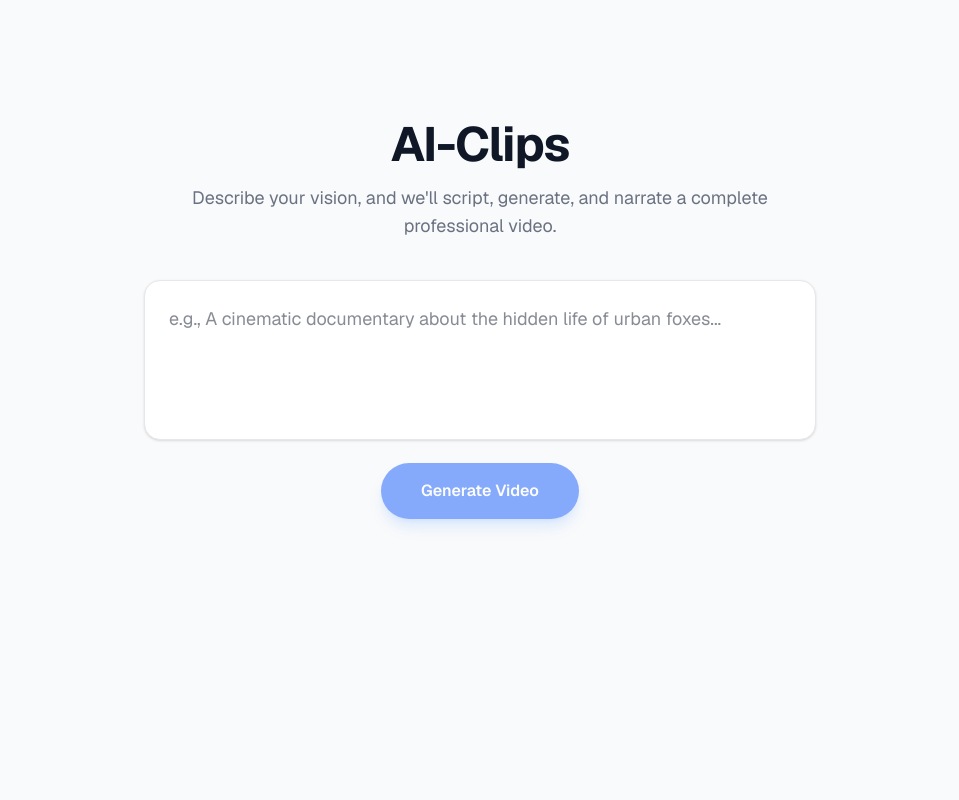
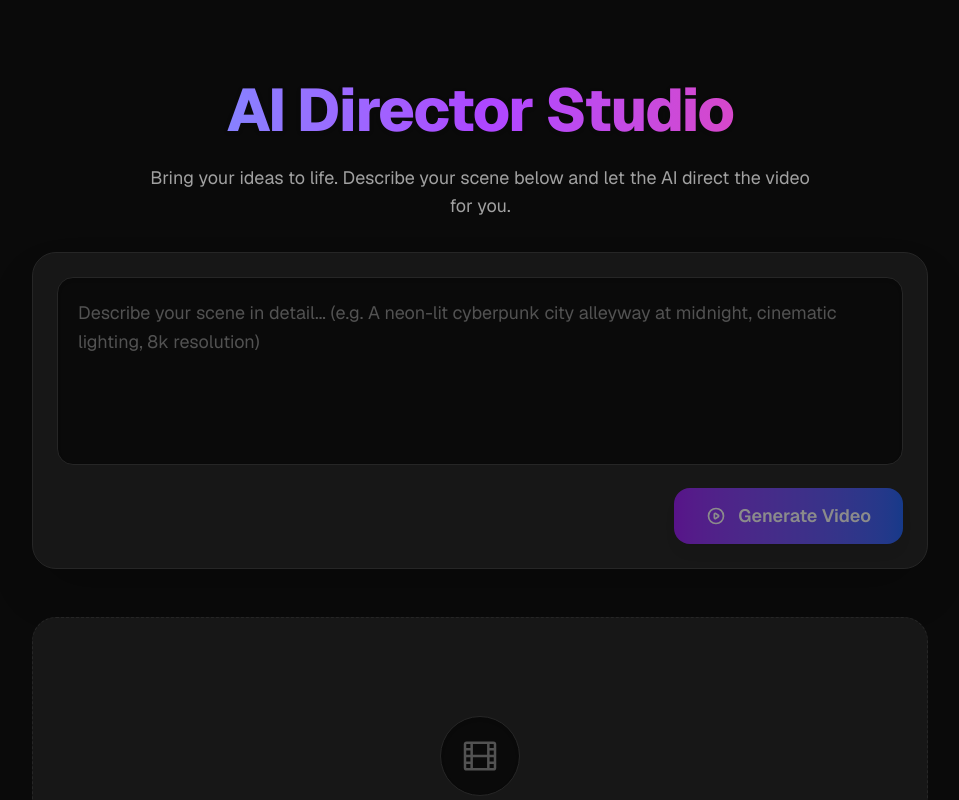
Before and after one commit to ahmadrasheed22/ai-clips, a Next.js app: page / in a window 1280 px wide. Shown: the top 800 px of the page, without its empty margins (160-1119 px from the left). Built offline with nearby package versions, Linux system fonts and the light colour scheme.

Commit message:
feat: build Next.js UI and connect to NestJS backend

```diff
--- a/app/page.tsx
+++ b/app/page.tsx
@@ -1,94 +1,85 @@
 "use client";
 
-import { useState, useRef, useEffect } from "react";
-import { PromptBox } from "../components/PromptBox";
-import { LoadingIndicator, loadingStates } from "../components/LoadingIndicator";
-import { VideoPlayer } from "../components/VideoPlayer";
-import { CaptionCard } from "../components/CaptionCard";
+import { useState } from "react";
 
 export default function Home() {
   const [prompt, setPrompt] = useState("");
-  const [isGenerating, setIsGenerating] = useState(false);
-  const [loadingIndex, setLoadingIndex] = useState(0);
-  const [isComplete, setIsComplete] = useState(false);
-
-  const resultRef = useRef<HTMLDivElement>(null);
+  const [isLoading, setIsLoading] = useState(false);
 
   const handleGenerate = () => {
-    if (!prompt) return;
-    setIsGenerating(true);
-    setIsComplete(false);
-    setLoadingIndex(0);
+    if (!prompt.trim()) return;
 
-    // Smoothly scroll to the result area right as generation starts
+    console.log("Generating video for prompt:", prompt);
+    setIsLoading(true);
+
     setTimeout(() => {
-      resultRef.current?.scrollIntoView({ behavior: "smooth" });
-    }, 100);
-
-    // Mock progress simulation
-    let currentIdx = 0;
-    const interval = setInterval(() => {
-      currentIdx++;
-      if (currentIdx < loadingStates.length) {
-        setLoadingIndex(currentIdx);
-      } else {
-        clearInterval(interval);
-        setIsGenerating(false);
-        setIsComplete(true);
-      }
-    }, 1200); // 1.2s per state for demonstration
+      setIsLoading(false);
+    }, 2000);
   };
 
-  const handleReset = () => {
-    setPrompt("");
-    setIsComplete(false);
-    window.scrollTo({ top: 0, behavior: "smooth" });
-  };
+  return (
+    <main className="min-h-screen bg-neutral-950 text-neutral-100 p-8 flex flex-col items-center font-sans">
+      <div className="max-w-4xl w-full space-y-8 mt-12">
+        <header className="text-center space-y-4">
+          <h1 className="text-5xl md:text-6xl font-extrabold tracking-tight bg-gradient-to-r from-blue-400 via-purple-500 to-pink-500 bg-clip-text text-transparent drop-shadow-sm pb-2">
+            AI Director Studio
+          </h1>
+          <p className="text-neutral-400 text-lg max-w-2xl mx-auto">
+            Bring your ideas to life. Describe your scene below and let the AI direct the video for you.
+          </p>
+        </header>
 
-  // Scroll smoothly to video when generation finishes (in case they scrolled back up)
-  useEffect(() => {
-    if (isComplete) {
-      resultRef.current?.scrollIntoView({ behavior: "smooth", block: "start" });
-    }
-  }, [isComplete]);
-
-  return (
-    <div className="flex min-h-screen flex-col items-center bg-gray-50 dark:bg-zinc-950 font-sans text-gray-900 dark:text-gray-100 p-8 sm:p-20 transition-colors duration-500">
-      <main className="flex flex-col w-full max-w-4xl flex-1 items-center justify-start gap-10">
-
-        {/* Header */}
-        <div className="text-center space-y-4 pt-10">
-          <h1 className="text-4xl sm:text-5xl font-bold tracking-tight text-gray-900 dark:text-white">
-            AI-Clips
-          </h1>
-          <p className="text-lg text-gray-500 dark:text-gray-400 max-w-xl mx-auto">
-            Describe your vision, and we'll script, generate, and narrate a complete professional video.
-          </p>
+        <div className="bg-neutral-900 border border-neutral-800 rounded-3xl p-6 shadow-2xl transition-all duration-300 hover:border-neutral-700">
+          <textarea
+            className="w-full bg-neutral-950 border border-neutral-800 rounded-2xl p-5 text-neutral-200 placeholder-neutral-600 focus:outline-none focus:ring-2 focus:ring-purple-500 focus:border-transparent resize-none transition-all duration-300 text-lg leading-relaxed shadow-inner"
+            rows={5}
+            placeholder="Describe your scene in detail... (e.g. A neon-lit cyberpunk city alleyway at midnight, cinematic lighting, 8k resolution)"
+            value={prompt}
+            onChange={(e) => setPrompt(e.target.value)}
+          />
+          <div className="mt-4 flex justify-end">
+            <button
+              onClick={handleGenerate}
+              disabled={isLoading || !prompt.trim()}
+              className="px-8 py-3.5 bg-gradient-to-r from-purple-600 to-blue-600 hover:from-purple-500 hover:to-blue-500 text-white font-semibold rounded-2xl shadow-lg hover:shadow-purple-500/25 transition-all duration-300 disabled:opacity-50 disabled:cursor-not-allowed flex items-center space-x-3 text-lg"
+            >
+              {isLoading ? (
+                <>
+                  <svg className="animate-spin h-5 w-5 text-white" xmlns="http://www.w3.org/2000/svg" fill="none" viewBox="0 0 24 24">
+                    <circle className="opacity-25" cx="12" cy="12" r="10" stroke="currentColor" strokeWidth="4"></circle>
+                    <path className="opacity-75" fill="currentColor" d="M4 12a8 8 0 018-8V0C5.373 0 0 5.373 0 12h4zm2 5.291A7.962 7.962 0 014 12H0c0 3.042 1.135 5.824 3 7.938l3-2.647z"></path>
+                  </svg>
+                  <span>Generating...</span>
+                </>
+              ) : (
+                <>
+                  <svg className="w-5 h-5" fill="none" stroke="currentColor" viewBox="0 0 24 24" xmlns="http://www.w3.org/2000/svg">
+                    <path strokeLinecap="round" strokeLinejoin="round" strokeWidth="2" d="M14.752 11.168l-3.197-2.132A1 1 0 0010 9.87v4.263a1 1 0 001.555.832l3.197-2.132a1 1 0 000-1.664z"></path>
+                    <path strokeLinecap="round" strokeLinejoin="round" strokeWidth="2" d="M21 12a9 9 0 11-18 0 9 9 0 0118 0z"></path>
+                  </svg>
+                  <span>Generate Video</span>
+                </>
+              )}
+            </button>
+          </div>
         </div>
 
-        {/* Main Input Area (Always Visible) */}
-        <PromptBox
-          prompt={prompt}
-          setPrompt={setPrompt}
-          isGenerating={isGenerating}
-          onGenerate={handleGenerate}
-        />
-
-        {/* Loading and Completion Wrapper */}
-        <div ref={resultRef} className="w-full max-w-3xl flex flex-col items-center justify-center min-h-[50px]">
-
-          {/* Loading State */}
-          {isGenerating && <LoadingIndicator loadingIndex={loadingIndex} />}
-
-          {/* Completion View */}
-          {isComplete && (
-            <div className="w-full flex flex-col gap-8 animate-in fade-in duration-700 py-10">
-              <VideoPlayer />
-              <CaptionCard onReset={handleReset} />
+        <section className="mt-12 bg-neutral-900 border border-neutral-800 border-dashed rounded-3xl p-12 min-h-[400px] flex flex-col items-center justify-center transition-all duration-300">
+          <div className="text-center space-y-6">
+            <div className="w-20 h-20 bg-neutral-950 border border-neutral-800 rounded-full flex items-center justify-center mx-auto shadow-inner">
+              <svg className="w-10 h-10 text-neutral-600" fill="none" stroke="currentColor" viewBox="0 0 24 24" xmlns="http://www.w3.org/2000/svg">
+                <path strokeLinecap="round" strokeLinejoin="round" strokeWidth="1.5" d="M7 4v16M17 4v16M3 8h4m10 0h4M3 12h18M3 16h4m10 0h4M4 20h16a1 1 0 001-1V5a1 1 0 00-1-1H4a1 1 0 00-1 1v14a1 1 0 001 1z"></path>
+              </svg>
             </div>
-          )}
-        </div>
-      </main>
-    </div>
+            <div>
+              <h3 className="text-2xl font-semibold text-neutral-300 mb-2">No Content Generated Yet</h3>
+              <p className="text-neutral-500 max-w-md mx-auto text-lg leading-relaxed">
+                Your generated scenes, audio, and images will appear here once you enter a prompt and click Generate.
+              </p>
+            </div>
+          </div>
+        </section>
+      </div>
+    </main>
   );
 }
```
